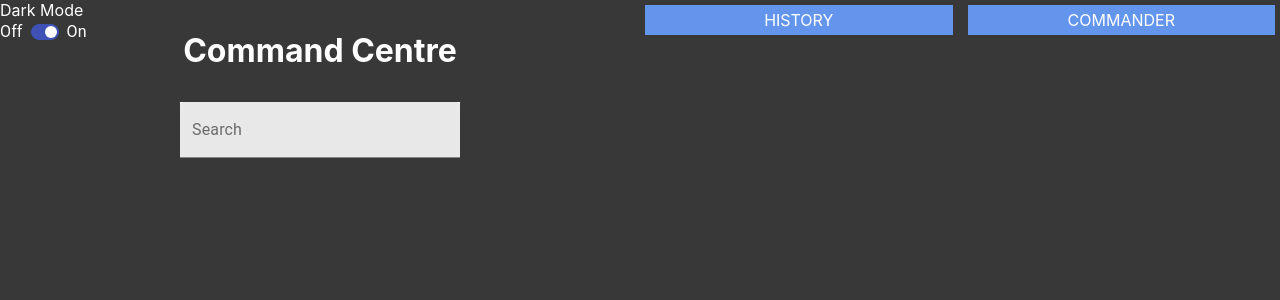
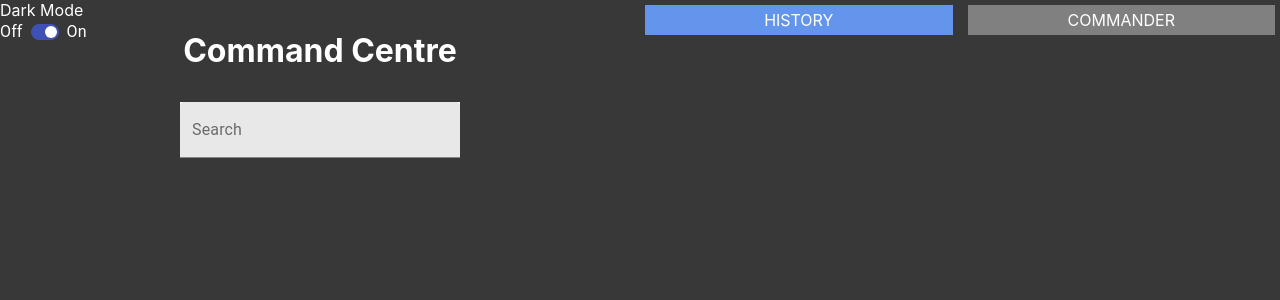
Before and after one commit to markloupetestware/mtgCardSearch, a Next.js app: page / in a window 1280 px wide. Shown: the top 300 px of the page. Built offline with nearby package versions, Linux system fonts and the light colour scheme.

Commit message:
added selection to make it clear what tab your on

```diff
--- a/components/SideDisplay/SideDisplay.module.css
+++ b/components/SideDisplay/SideDisplay.module.css
@@ -23,6 +23,9 @@
   background-color: cornflowerblue;
   margin: 5px;
 }
+.notSelectedTab {
+  background-color: grey;
+}
 .historyTab {
   height: 100%;
 }
--- a/components/SideDisplay/SideDisplay.tsx
+++ b/components/SideDisplay/SideDisplay.tsx
@@ -27,10 +27,13 @@ const SideDisplay = ({
     <div className={styles.tabsMainContainer}>
       <div className={styles.tabTitleContainer}>
         <div
+
+
           className={[
             styles.historyTabTitle,
             styles.center,
             styles.padding,
+            currentTab.HistoryTab ? null : styles.notSelectedTab
           ].join(" ")}
           onClick={() =>
             setCurrentTab({
@@ -46,6 +49,7 @@ const SideDisplay = ({
             styles.commanderTabTitle,
             styles.center,
             styles.padding,
+           currentTab.CommanderTab ? null : styles.notSelectedTab
           ].join(" ")}
           onClick={() => {
             setCurrentTab({
```
